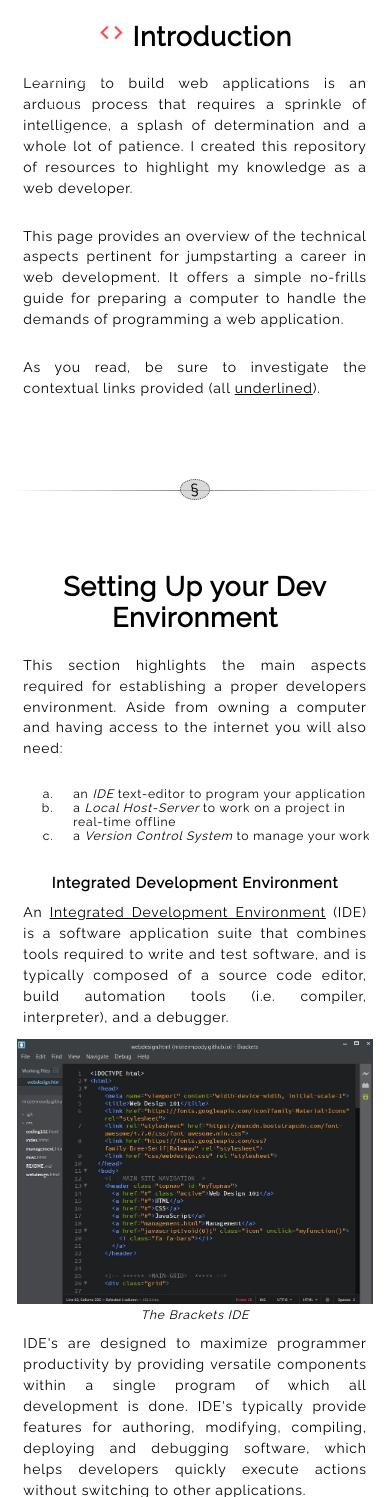
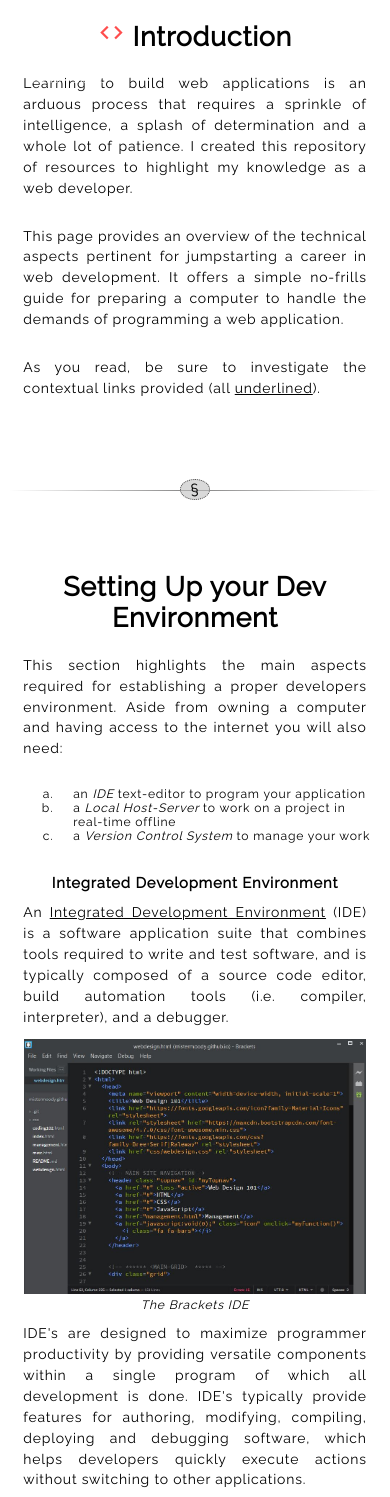
Before and after one commit to MisterMoody/mistermoody.github.io, a PHP site: page /webdesign.html in a window 390 px wide. Shown: the part 48-1545 px from the top of the page. Run offline with PHP 8.4, Linux system fonts and the light colour scheme.

Commit message:
Modify <figure> margins for consistent mobile grid layout

```diff
--- a/css/webdesign.css
+++ b/css/webdesign.css
@@ -110,7 +110,10 @@ nav ul li a {
   color: white;
   text-decoration: none;
 }
+/* !Issue with Sidebar >> NOT Scrolling past a specific limit*/
 .nested {
+  display: none;
+  margin: -8px 0;
   padding: 0rem 2rem;
   font-size: 0.88rem;
 }
@@ -443,7 +446,7 @@ address {
 }
 
 figure {
-  margin: 0;
+  margin: 0 0.38em;
   padding: 0;
 }
 figcaption {
@@ -459,6 +462,7 @@ figcaption {
     font-family: cursive;
     text-align: center;
   }
+  figure {margin: 0;}
 }
 /**//*******************************//**/
 
--- a/webdesign.html
+++ b/webdesign.html
@@ -35,7 +35,6 @@
       <nav>
         <ul>
           <li><a href="#introduction">Introduction</a></li>
-          <!-- -->
           <li><a href="#environment">Environ Setup</a></li>
             <li class="nested"><a href="#ideSetup">IDE Setup</a></li>
             <li class="nested"><a href="#serverSetup">Localhost Setup</a></li>
```
